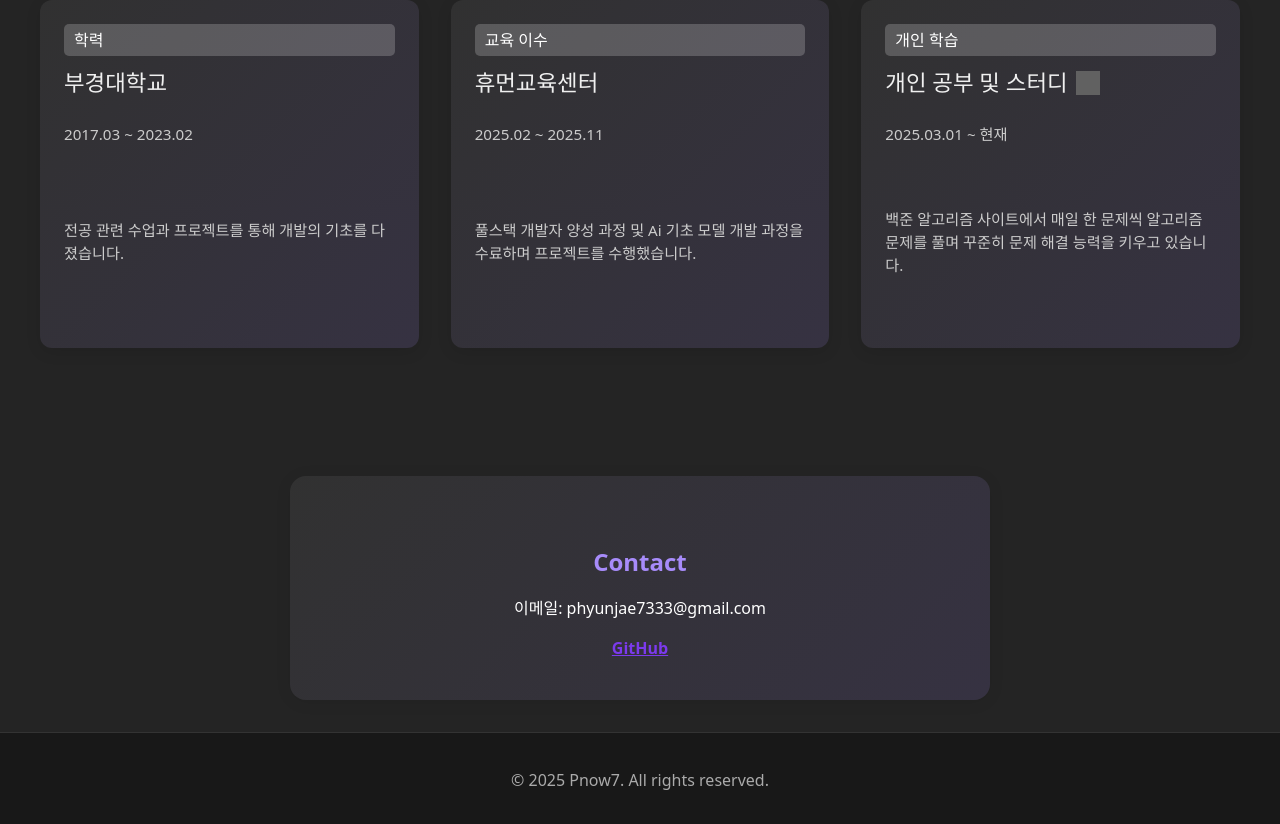
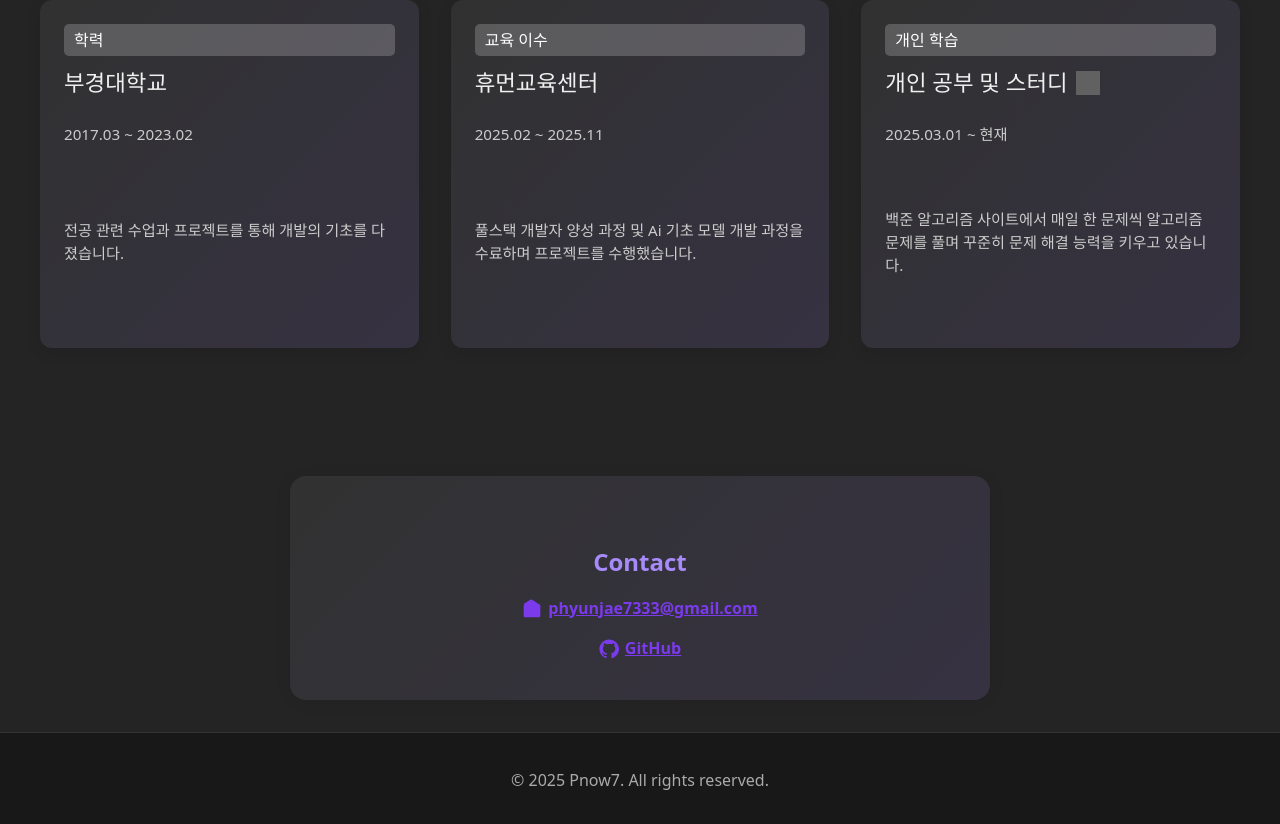
Before and after one commit to pnow7/portfolio, a React (Vite) app: page / in a window 1280 px wide. Shown: the part 2335-3159 px from the top of the page. Built offline with nearby package versions, Linux system fonts and the light colour scheme; grey boxes are pictures that could not be loaded.

Commit message:
feat: 이메일 클릭 시 복사 가능
Signed-off-by: 현재 <phyunjae7333@gmail.com>

```diff
--- a/src/App.jsx
+++ b/src/App.jsx
@@ -1,4 +1,4 @@
-import React from "react";
+import React, { useState } from "react";
 import Header from "./components/Header";
 import Footer from "./components/Footer";
 import AboutSection from "./pages/AboutPage";
@@ -6,6 +6,35 @@ import ProjectsSection from "./pages/ProjectsPage";
 import EducationSection from "./pages/EducationPage";
 
 function App() {
+    const [copyMessage, setCopyMessage] = useState(null);
+    const EMAIL_ADDRESS = "phyunjae7333@gmail.com"; // 이메일 주소를 변수로 정의
+
+    // [추가] 이메일 주소 복사 핸들러 함수
+    const handleCopyEmail = (e) => {
+        // 1. <a> 태그의 기본 동작 (메일 클라이언트 열기) 방지
+        e.preventDefault();
+
+        // 2. 클립보드에 텍스트 복사
+        navigator.clipboard.writeText(EMAIL_ADDRESS)
+            .then(() => {
+                // 3. 복사 성공 알림 메시지 설정
+                setCopyMessage("이메일 주소가 복사되었습니다!");
+
+                // 4. 2초 후 메시지 제거
+                setTimeout(() => {
+                    setCopyMessage(null);
+                }, 2000);
+            })
+            .catch(err => {
+                // 복사 실패 시
+                console.error('클립보드 복사 실패:', err);
+                setCopyMessage("복사 실패 (콘솔 확인)");
+                setTimeout(() => {
+                    setCopyMessage(null);
+                }, 2000);
+            });
+    };
+
   return (
     <>
       <Header />
@@ -35,10 +64,49 @@ function App() {
           <EducationSection onlySection />
         </section>
         <section id="contact" className="contact-section">
-          <h2>Contact</h2>
-          <p>이메일: phyunjae7333@gmail.com</p>
-          <a href="https://github.com/pnow7" target="_blank" rel="noopener noreferrer" className="contact-link">GitHub</a>
+        <h2>Contact</h2>
+        {/* [수정] 이메일 주소를 아이콘과 링크로 변경 */}
+          <p>
+            <a
+                href={`mailto:${EMAIL_ADDRESS}`} // href는 이메일 주소로 유지하되
+                className="contact-link email-link"
+                aria-label="이메일 주소 복사"
+                // [수정] 클릭 시 handleCopyEmail 함수 실행
+                onClick={handleCopyEmail}
+            >
+                {/* 이메일(봉투) 아이콘 SVG 유지 */}
+                <svg
+                    width="20"
+                    height="20"
+                    fill="currentColor"
+                    style={{ verticalAlign: "middle", marginRight: 6 }}
+                    viewBox="0 0 24 24"
+                >
+                    <path d="M2.003 5.884l7.85-4.856a2.002 2.002 0 012.3 0l7.85 4.856C21.43 6.138 22 6.945 22 8v12a2 2 0 01-2 2H4a2 2 0 01-2-2V8c0-1.055.57-1.862 1.003-2.116zM20 8v.2l-8 4.96L4 8.2V8l8 4.96L20 8z"/>
+                </svg>
+                {/* 이메일 주소 표시 */}
+                {EMAIL_ADDRESS}
+            </a>
+        </p>
+        {/* GitHub 링크는 기존처럼 유지 (contact-link 클래스를 사용한다고 가정) */}
+        <a href="https://github.com/pnow7" target="_blank" rel="noopener noreferrer" className="contact-link">
+            {/* GitHub 아이콘 SVG 추가 (AboutPage에서 사용된 아이콘 재사용) */}
+            <svg
+                width="20"
+                height="20"
+                fill="currentColor"
+                style={{ verticalAlign: "middle", marginRight: 6 }}
+                viewBox="0 0 24 24"
+            >
+                <path d="M12 .5C5.73.5.5 5.73.5 12c0 5.08 3.29 9.39 7.86 10.91.58.11.79-.25.79-.56 0-.28-.01-1.02-.02-2-3.2.7-3.88-1.54-3.88-1.54-.53-1.34-1.3-1.7-1.3-1.7-1.06-.72.08-.71.08-.71 1.17.08 1.78 1.2 1.78 1.2 1.04 1.78 2.73 1.27 3.4.97.11-.75.41-1.27.74-1.56-2.55-.29-5.23-1.28-5.23-5.7 0-1.26.45-2.29 1.19-3.1-.12-.29-.52-1.46.11-3.05 0 0 .97-.31 3.18 1.18a11.1 11.1 0 0 1 2.9-.39c.98 0 1.97.13 2.9.39 2.2-1.49 3.17-1.18 3.17-1.18.63 1.59.23 2.76.11 3.05.74.81 1.19 1.84 1.19 3.1 0 4.43-2.69 5.41-5.25 5.7.42.36.79 1.09.79 2.2 0 1.59-.01 2.87-.01 3.26 0 .31.21.68.8.56C20.71 21.39 24 17.08 24 12c0-6.27-5.23-11.5-12-11.5z"/></svg>
+            GitHub
+        </a>
         </section>
+        {copyMessage && (
+          <div className="copy-notification">
+              {copyMessage}
+          </div>
+        )}
       </main>
       <Footer />
     </>
```
